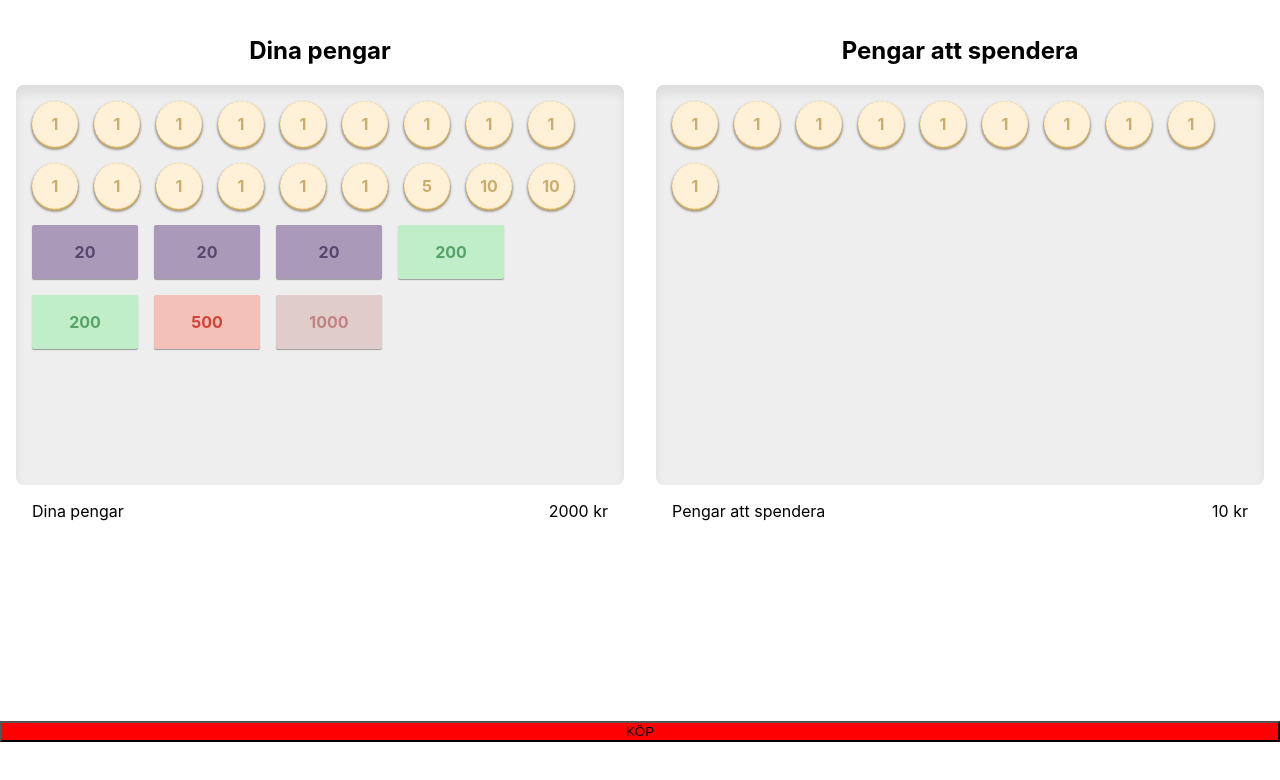
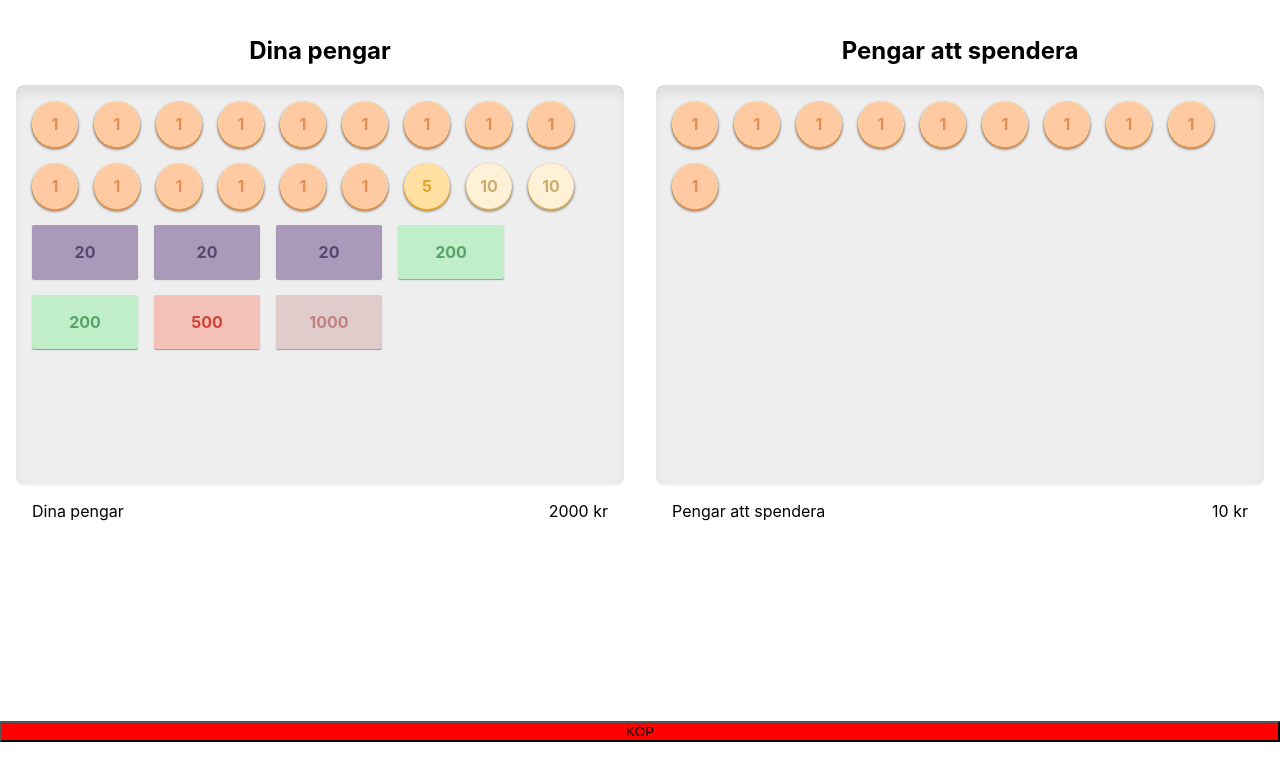
Before and after one commit to AntonStrand/hackathon-spiik-2019, a React (Create React App) app in the folder frontend/: page / in a window 1280 px wide. Shown: the top 780 px of the page. Built offline with nearby package versions, Linux system fonts and the light colour scheme.

Commit message:
different colors depending on coin value

```diff
--- a/frontend/src/components/SaldoPage/money/Coin.js
+++ b/frontend/src/components/SaldoPage/money/Coin.js
@@ -1,8 +1,24 @@
 import styled from 'styled-components'
+
+// prettier-ignore
+// getBackgroundColor :: Props -> HexCode
+const getBackgroundColor = ({ children: value }) =>
+  value === 1 ? '#FFC9A2'
+  : value === 2 ? '#FFECA2'
+  : value === 5 ? '#FFDFA2'
+  : /* otherwise */ '#fff1d8'
+
+// prettier-ignore
+// getTextColor :: Props -> HexCode
+const getTextColor = ({ children: value }) =>
+  value === 1 ? '#E29156'
+  : value === 2 ? '#E7B906'
+  : value === 5 ? '#E6A62C'
+  : /* otherwise */ '#caac6d'
 
 const Coin = styled.div`
   user-select: none;
-  background: #fff1d8;
+  background: ${getBackgroundColor};
   border-radius: 50%;
   border: 1px dashed #ffe09f;
   text-align: center;
@@ -11,7 +27,7 @@ const Coin = styled.div`
   line-height: 44px;
   font-size: 16px;
   font-weight: bold;
-  color: #caac6d;
+  color: ${getTextColor};
   box-shadow: 0 2px 0 0, 0 2px 3px #444;
   cursor: pointer;
   transition: all 100ms;
```
